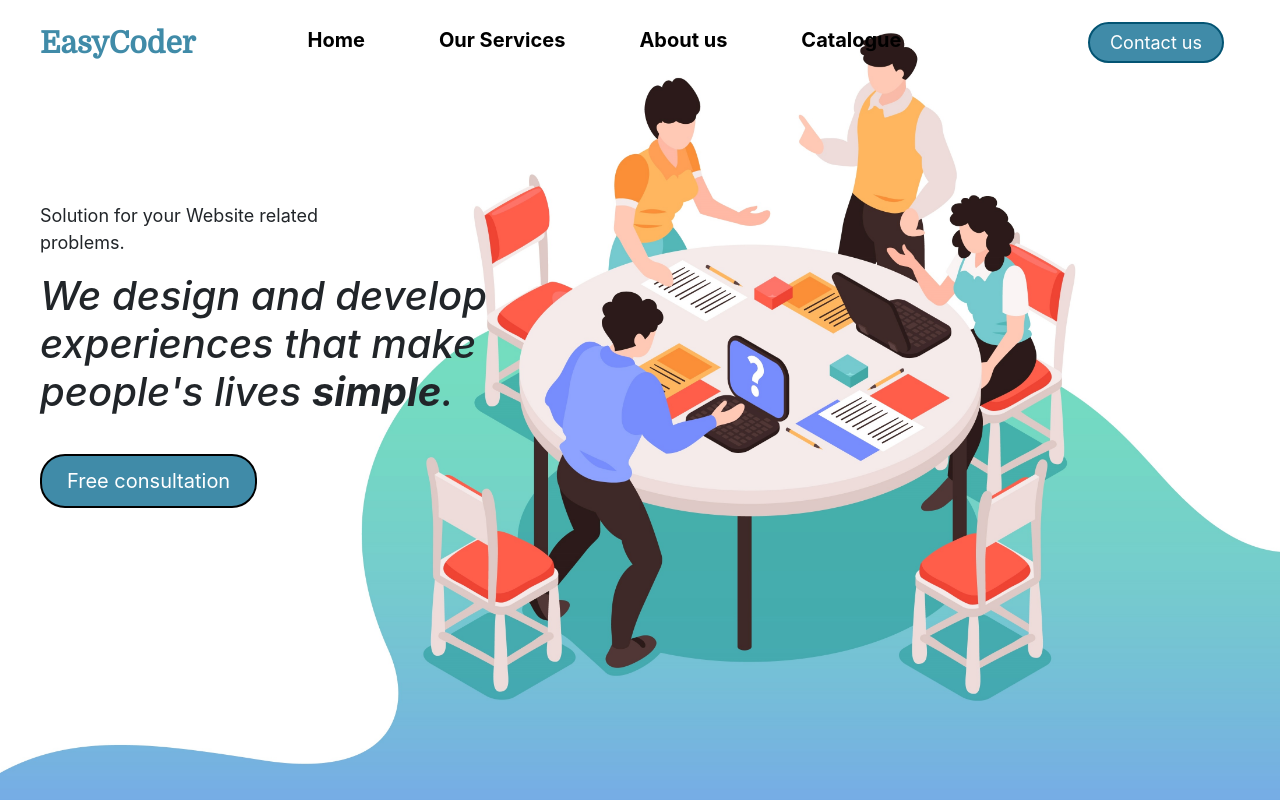
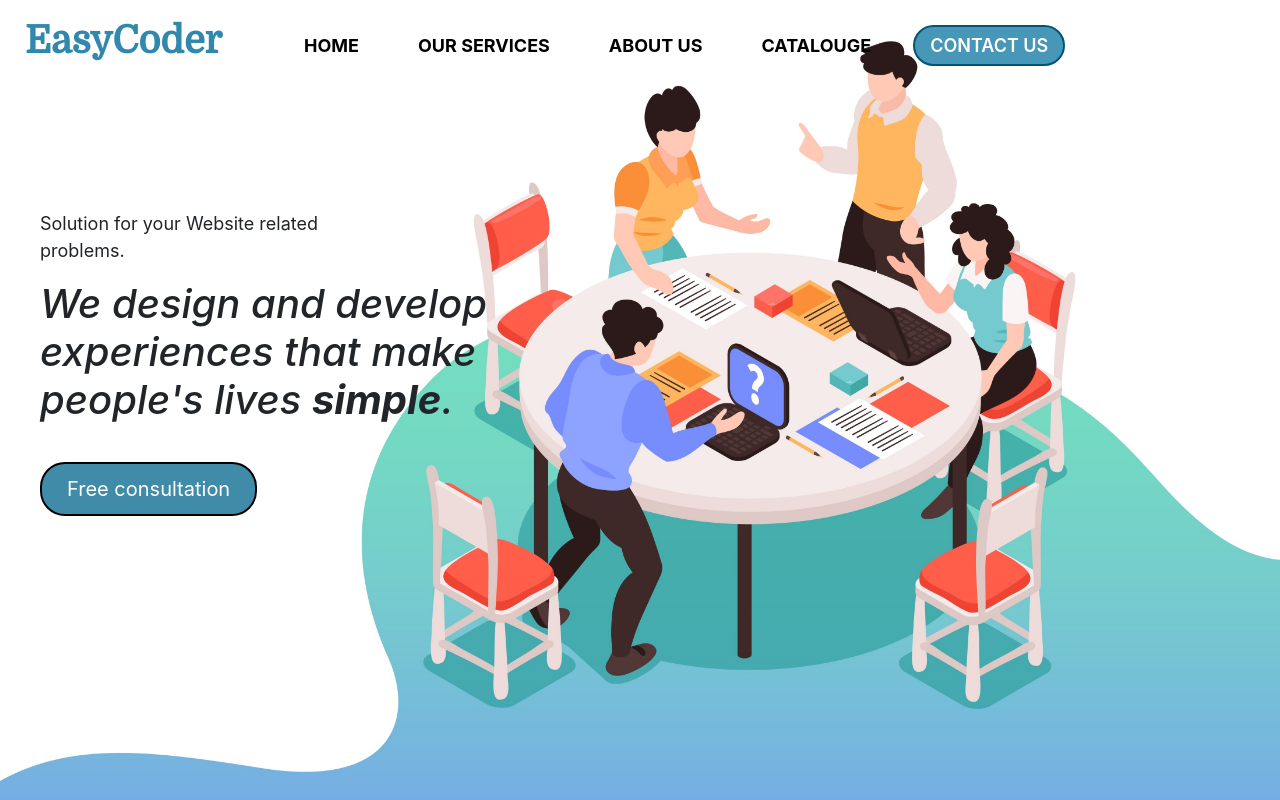
Before and after one commit to mahakagarwal248/easycodeserver, a React (Create React App) app in the folder client/: page / in a window 1280 px wide. Shown: the top 800 px of the page. Built offline with nearby package versions, Linux system fonts and the light colour scheme.

Commit message:
responsive navbar

```diff
--- a/client/src/catalogue/sites/Components/D1Components/MainPage.css
+++ b/client/src/catalogue/sites/Components/D1Components/MainPage.css
@@ -2,7 +2,6 @@
     background: url("https://imageio.forbes.com/specials-images/imageserve/61cdd9ec2bbdedb659077751/Neutral-living-color-corrected/960x0.jpg?fit=bounds&format=jpg&width=960");
     background-repeat: no-repeat;
     background-size: cover;
-
 }
 .ds1{
     opacity: 0.8;
@@ -203,3 +202,21 @@ input{
     background-color: tomato;
     color: white;
 }
+@media (max-width:420px) {
+    .mains1{
+        background: none;
+    }
+    .d1s1d2{
+        display: none;
+    }
+    .d1s1d1d1{
+        transform: none;
+        text-align: center;
+        margin: auto;
+        width: 100%;
+    }
+    .d1s1d{
+        flex-direction: column;
+        width: 50%;
+    }
+}
--- a/client/src/catalogue/sites/Components/D1Components/Navbar.css
+++ b/client/src/catalogue/sites/Components/D1Components/Navbar.css
@@ -38,3 +38,11 @@
 
   z-index: 5;
 }
+@media (max-width:720px) {
+  .d1navbar{
+    width: 100%;
+  }
+  .D1navcontents{
+    display: none;
+  }
+}
--- a/client/src/components/ContactForm/ContactForm.module.css
+++ b/client/src/components/ContactForm/ContactForm.module.css
@@ -38,9 +38,9 @@
   cursor: text;
 }
 .label {
-  font-size: 18px;
-  font-weight: 500;
-  color: #05384d;
+  font-size: 20px;
+  font-weight: 700;
+  color: #102b38;
 }
 .button {
   font-size: 20px;
--- a/client/src/components/Navbar.js
+++ b/client/src/components/Navbar.js
@@ -1,49 +1,40 @@
-import React, { useState } from "react";
+import React, {useState, useEffect} from 'react'
 import "../css/Navbar.css";
-import { Link } from "react-router-dom";
+import DehazeIcon from '@mui/icons-material/Dehaze';
 
 function Navbar() {
-  const [navcss, setnavcss] = useState(false);
-  const changeBackground = () => {
-    if (window.scrollY >= 20) {
-      setnavcss(true);
-    } else {
-      setnavcss(false);
+  const [toggleMenu, setToggleMenu] = useState(false)
+  const toggleNav = () => {
+    setToggleMenu(!toggleMenu)
+  }
+  const [screenWidth, setScreenWidth] = useState(window.innerWidth);
+  useEffect(() => {
+
+    const changeWidth = () => {
+      setScreenWidth(window.innerWidth);
     }
-  };
-  window.addEventListener("scroll", changeBackground);
+
+    window.addEventListener('resize', changeWidth);
+    return () => {
+      window.removeEventListener('resize', changeWidth)
+  }
+
+  }, [])
   return (
-    <div>
-      <div className={navcss ? "navbar navactive" : "navbar"}>
-        <div className="title">
-          <h3>
-            <Link to="/" className="link">EasyCoder</Link>
-          </h3>
-          <div className="navbar-collapse">
-          <Link to="/#s1" className="hoverclass1">
-            Home
-          </Link>
-          <a href="/#services" className="hoverclass1">
-            Our Services
-          </a>
-          <a href="/#about" className="hoverclass1">
-            About us
-          </a>
-          <a href="/#catalogue" className="hoverclass1">
-            Catalogue
-          </a>
-          </div>
+    <nav>
+      <h2>EasyCoder</h2>
+      {(toggleMenu || screenWidth > 500) && (
+      <ul className="list">
+        <li className="items">Home</li>
+        <li className="items">Our Services</li>
+        <li className="items">About Us</li>
+        <li className="items">Catalouge</li>
+        <button className="items">Contact Us</button>
+      </ul>
+      )}
 
-        </div>
-        <div className="contents">
-          <button className="btn">
-            <Link to="/contactus" style={{ color: "white" }}>
-              Contact us
-            </Link>
-          </button>
-        </div>
-      </div>
-    </div>
+      <button onClick={toggleNav} className="navbtn"><DehazeIcon style={{verticalAlign:'middle'}}/></button>
+    </nav>
   );
 }
 
--- a/client/src/css/Homepage.css
+++ b/client/src/css/Homepage.css
@@ -1,7 +1,7 @@
 @import url('https://fonts.googleapis.com/css2?family=Roboto+Serif:ital,wght@1,100&display=swap');
 @import url('https://fonts.googleapis.com/css2?family=PT+Serif:ital@1&display=swap');
 .s1{
-    margin: 2px 0px;
+    margin: 10px 0px;
     background: url("../images/30668.jpg");
     background-repeat: no-repeat;
     background-position: center;
--- a/client/src/css/Navbar.css
+++ b/client/src/css/Navbar.css
@@ -1,80 +1,93 @@
 @import url('https://fonts.googleapis.com/css2?family=Domine&display=swap');
-.navbar {
+nav {
   position: fixed;
-  height: 85px;
+  top: 0;
   width: 100%;
-  top: 0;
-  color: black;
+  height: 90px;
   display: flex;
 }
-.title {
+nav > h2{
+  text-align: left;
+  margin: 18px 25px;
+  color: #3089ac;
+  font-weight: 900;
+  font-size: 38px;
+  font-family: 'Domine', serif;
+}
+nav > ul{
+  display: inline-block;
+}
+.list {
+  list-style-type: none;
+  height: 100%;
   display: flex;
+  justify-content: center;
+  align-items: center;
+  position: relative;
 }
-.title > div > a {
-  text-decoration: none;
+.items {
+  margin-right: 25px;
+  font-weight: 700;
+  font-size: 18px;
+  text-transform: uppercase;
   color: black;
-  font-size: 20px;
-  margin: auto;
-  margin-right: 50px;
+  cursor: pointer;
   border: 2px solid transparent;
-  font-weight: bold;
+  padding: 5px 15px;
 }
-
-.navbar > .contents > a {
-  font-size: 20px;
-  margin-right: 18px;
-  text-decoration: none;
-  color: black;
-}
-.contents {
-  display: flex;
-}
-.contents > .btn {
+.items:hover{
   border: 2px solid #035473;
-  border-radius: 25px;
-  padding: 5px 20px;
-  background-color: #408ba8;
-  font-size: 18px;
-  text-align: center;
-  margin-right: 40px;
-  text-decoration: none;
-}
-.hoverclass1 {
-  padding: 10px;
+  padding: 5px 15px;
   border-radius: 25px;
 }
-.hoverclass1:hover {
-  /* background-color: #408ba8; */
-  /* color: white; */
+.list > button{
+  background: transparent;
   border: 2px solid #035473;
+  padding: 10px;
+  padding: 5px 15px;
+  background-color: #4697b8;
+  font-size: 18px;
+  text-decoration: none;
+  border-radius: 25px;
+  color: white;
+  font-weight: 600;
 }
-.navactive {
-  background-color: white;
+.navbtn {
+  display: none;
+  position: absolute;
+  right: 10px;
+  margin-right: 5%;
+  top: 10px;
+  padding: 5px 7px;
+  color: #000;
+  font-size: 18px;
+  border-radius: 5px;
 }
-@media only screen and (max-width: 420px) {
-  .navbar {
-   height: auto;
-   padding: 0px;
-   padding-top: 15px;
+@media (max-width:420px) {
+  nav{
+    display: block;
   }
-  .title > h3 > .link {
-    margin: 0px;
-  }
+  .list {
+        flex-direction: column;
+        height: auto;
+        background: #408ba8;
+    }
+    .items:nth-child(1){
+        border-top: 1px solid rgba(255, 255, 255, 0.555);
+        margin-top: 50px;
+    }
+    .items {
+        width: 100%;
+        border-top: 1px solid rgba(255, 255, 255, 0.555);
+        text-align: center;
+        margin-right: 0px;
+        padding: 20px 0;
+    }
+    .navbtn {
+        display: block;
+    }
+    .list > button{
+      border-top: 1px solid#f1f1f1;
 
-  .contents {
-    display: none;
-  }
+    }
 }
-
-.title > h3 {
-  display: flex;
-  font-size: 30px;
-  margin: auto;
-  margin-right: 100px;
-  margin-left: 24px;
-}
-.link{
-  color: #408ba8;
-  font-family: 'Domine', serif;
-  font-weight: 900;
-}
--- a/package.json
+++ b/package.json
@@ -15,6 +15,7 @@
     "dotenv": "^16.0.0",
     "express": "^4.17.2",
     "googleapis": "^95.0.0",
-    "nodemailer": "^6.7.2"
+    "nodemailer": "^6.7.2",
+    "responsive-navbar-react": "^1.2.1"
   }
 }
```
Also changed, not shown: 11 other files (tests, documents, lock files or other folders).
